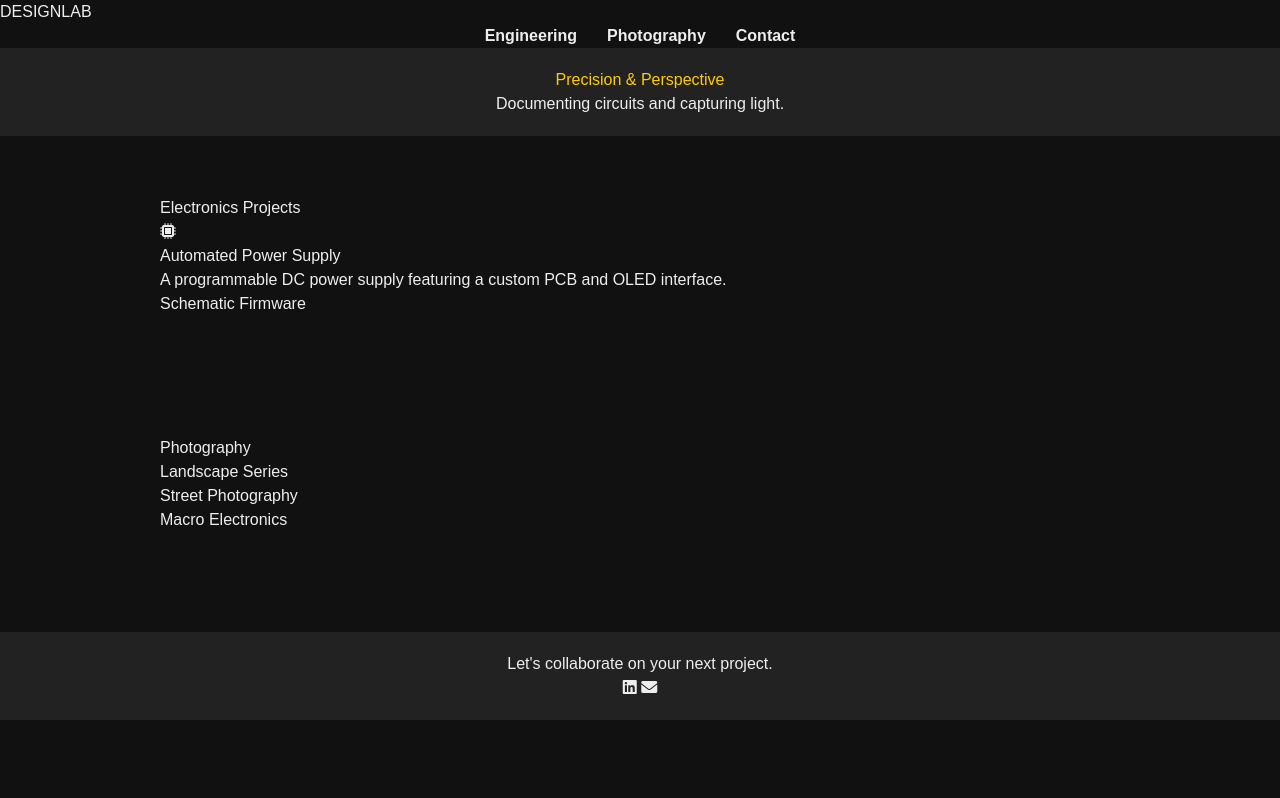
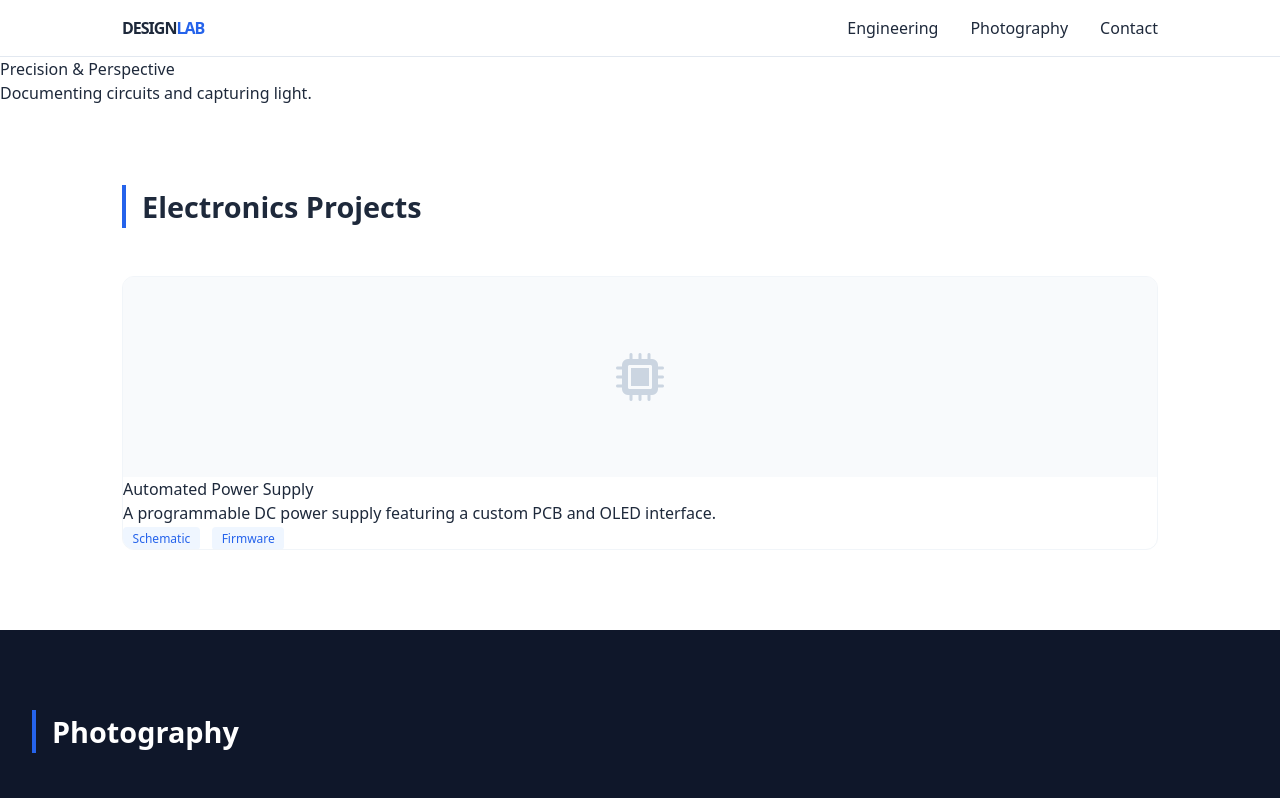
Before and after one commit to OnlyLegendary/My-website, a plain HTML site: page index.html in a window 1280 px wide. Shown: the top 798 px of the page. Drawn offline with nearby package versions, Linux system fonts and the light colour scheme.

Commit message:
Refactor CSS with variables and new styles

```diff
--- a/style.css
+++ b/style.css
@@ -1,80 +1,122 @@
-/* Reset & basic */
-* {
-    margin: 0;
-    padding: 0;
-    box-sizing: border-box;
-    font-family: 'Arial', sans-serif;
+/* General Styles */
+:root {
+    --primary-blue: #2563eb;
+    --dark-bg: #0f172a;
+    --text-main: #1e293b;
+    --text-muted: #64748b;
 }
 
 body {
-    line-height: 1.6;
-    background-color: #111;
-    color: #eee;
+    scroll-behavior: smooth;
+    color: var(--text-main);
 }
 
-header {
-    background: #222;
-    padding: 20px 0;
-    text-align: center;
+/* Navbar */
+.navbar {
+    position: sticky;
+    top: 0;
+    background: rgba(255, 255, 255, 0.9);
+    backdrop-filter: blur(10px);
+    border-bottom: 1px solid #e2e8f0;
+    z-index: 100;
 }
 
-header h1 {
-    margin-bottom: 10px;
-    font-size: 2.5rem;
+.nav-container {
+    max-width: 1100px;
+    margin: 0 auto;
+    display: flex;
+    justify-content: space-between;
+    align-items: center;
+    padding: 1rem 2rem;
 }
 
-nav ul {
-    list-style: none;
-    display: flex;
-    justify-content: center;
-    gap: 30px;
+.logo {
+    font-weight: 800;
+    letter-spacing: -1px;
 }
 
-nav ul li a {
-    color: #eee;
-    text-decoration: none;
-    font-weight: bold;
+.logo span {
+    color: var(--primary-blue);
 }
 
-section {
-    padding: 60px 20px;
-    max-width: 1000px;
-    margin: 0 auto;
+.nav-links {
+    display: flex;
+    list-style: none;
+    gap: 2rem;
 }
 
-h2 {
-    font-size: 2rem;
-    margin-bottom: 20px;
-    color: #ffcc00;
+/* Sections */
+.section-container {
+    max-width: 1100px;
+    margin: 0 auto;
+    padding: 5rem 2rem;
 }
 
-.projects {
-    display: flex;
-    flex-wrap: wrap;
-    gap: 20px;
+.section-title {
+    font-size: 1.8rem;
+    font-weight: 700;
+    margin-bottom: 3rem;
+    border-left: 4px solid var(--primary-blue);
+    padding-left: 1rem;
 }
 
-.project {
-    background: #222;
-    padding: 20px;
-    flex: 1 1 45%;
-    border-radius: 10px;
+/* Electronics Cards */
+.grid-layout {
+    display: grid;
+    grid-template-columns: repeat(auto-fit, minmax(300px, 1fr));
+    gap: 2rem;
 }
 
-.gallery {
-    display: flex;
-    flex-wrap: wrap;
-    gap: 20px;
+.card {
+    background: white;
+    border-radius: 12px;
+    overflow: hidden;
+    border: 1px solid #f1f5f9;
+    transition: transform 0.3s ease;
 }
 
-.gallery img {
-    width: calc(33% - 20px);
-    border-radius: 10px;
+.card:hover {
+    transform: translateY(-5px);
 }
 
-footer {
-    text-align: center;
-    padding: 20px 0;
-    background: #222;
-    margin-top: 40px;
+.hardware-placeholder {
+    height: 200px;
+    background: #f8fafc;
+    display: flex;
+    align-items: center;
+    justify-content: center;
+    font-size: 3rem;
+    color: #cbd5e1;
 }
+
+.tags span {
+    background: #eff6ff;
+    color: var(--primary-blue);
+    font-size: 0.75rem;
+    padding: 0.2rem 0.6rem;
+    border-radius: 4px;
+    margin-right: 0.5rem;
+}
+
+/* Photography Grid */
+.dark-bg {
+    background: var(--dark-bg);
+    color: white;
+    max-width: 100%;
+}
+
+.photo-grid {
+    display: grid;
+    grid-template-columns: repeat(auto-fit, minmax(250px, 1fr));
+    gap: 1rem;
+}
+
+.photo-placeholder {
+    aspect-ratio: 1/1;
+    background: #1e293b;
+    display: flex;
+    align-items: center;
+    justify-content: center;
+    border-radius: 8px;
+    color: #475569;
+}
```
